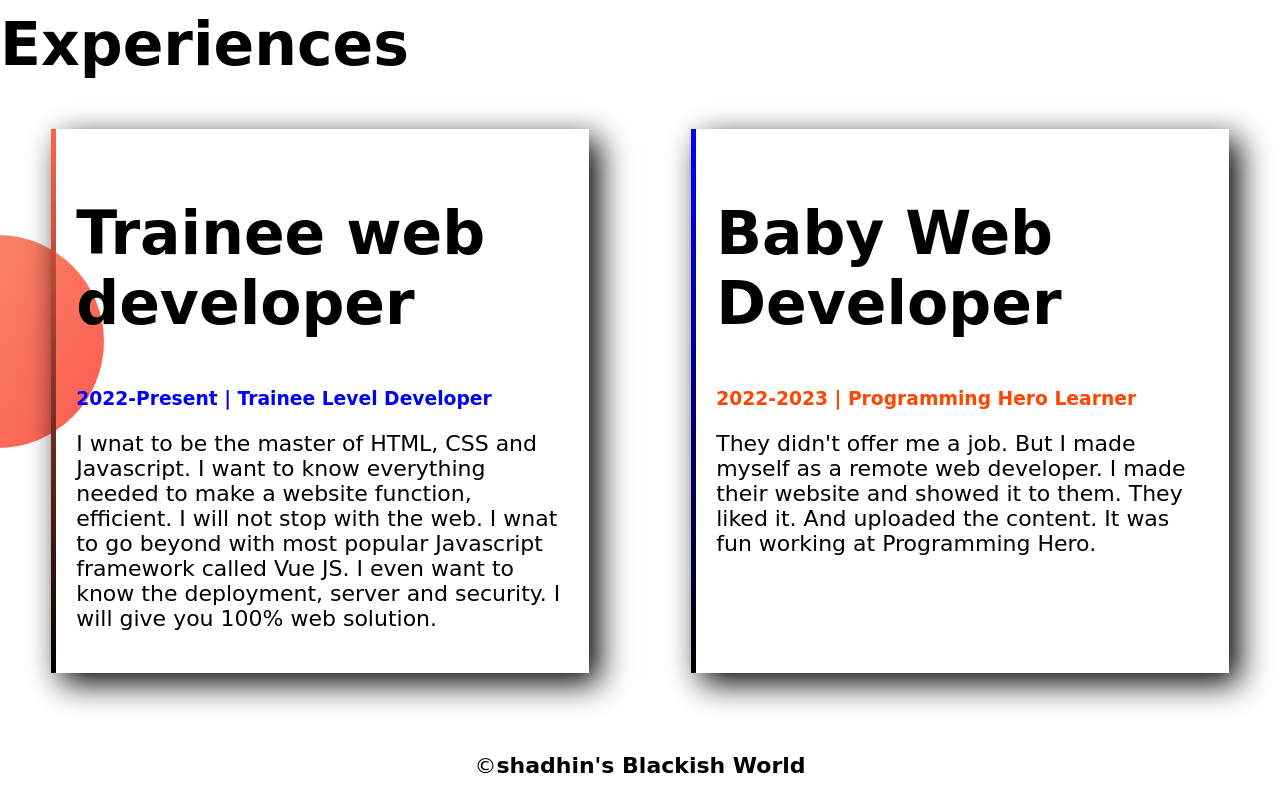
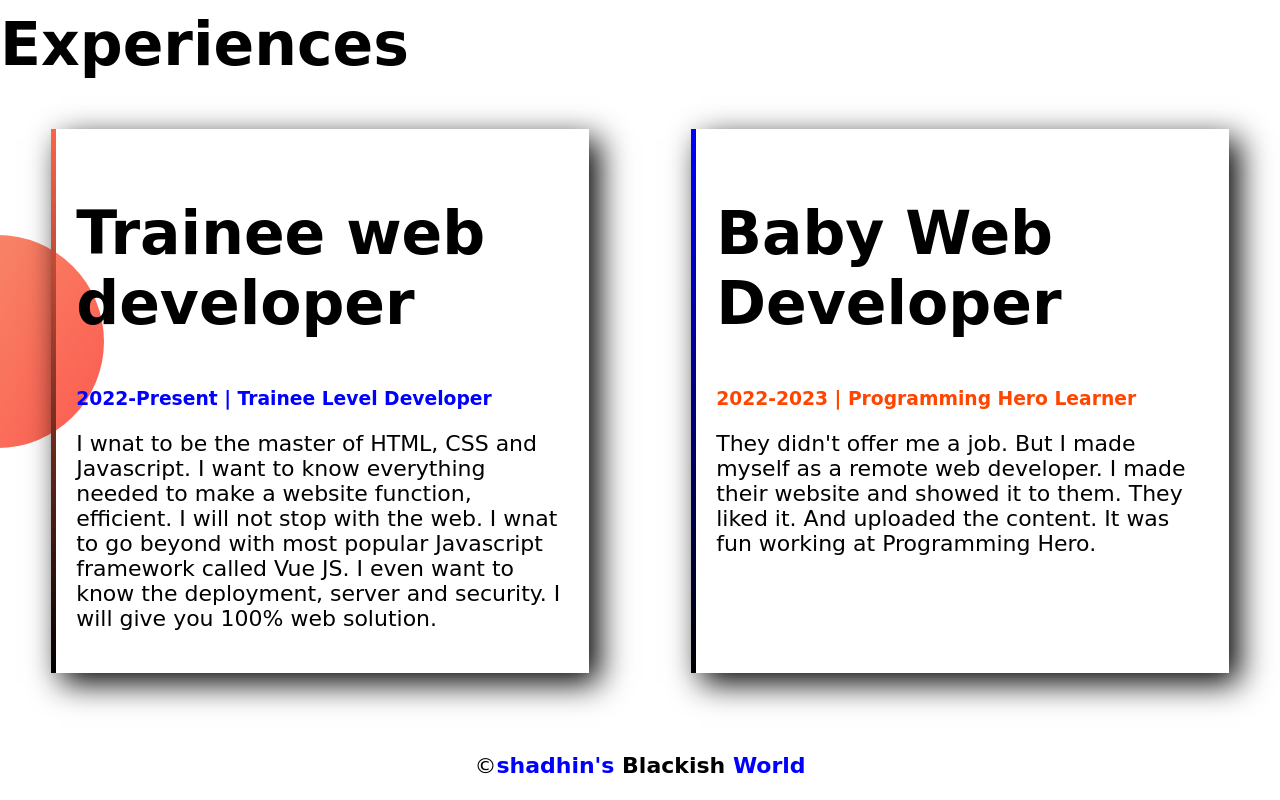
Before and after one commit to shadhinkhan/portfolio, a plain HTML site: page index.html in a window 1280 px wide. Shown: the part 1364-2164 px from the top of the page. Drawn offline with Linux system fonts and the light colour scheme; a web font is replaced by a local one.

Commit message:
footer color changed

```diff
--- a/index.html
+++ b/index.html
@@ -74,7 +74,7 @@
     </section>
     <footer style="text-align:center ;">
         <p>
-            &copy<span><b>shadhin's Blackish World</b></span>
+            &copy<span style="color: blue;"><b>shadhin's <span style="color:black;">Blackish</span> World</b></span>
 
         </p>
     </footer>
```
